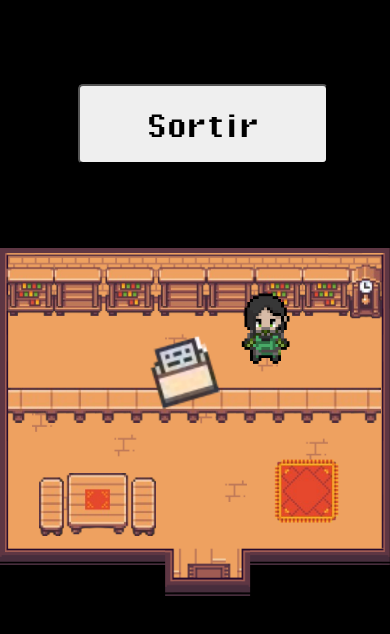
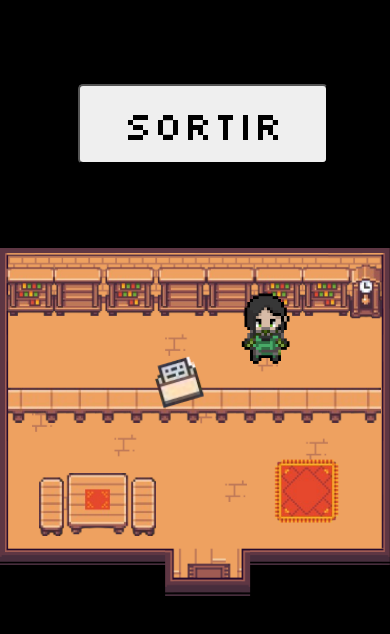
Before and after one commit to Thomas-bon/PortFolio-2024, a plain HTML site: page houseLetter.html in a window 390 px wide. Drawn offline with Linux system fonts and the light colour scheme.

Commit message:
Ajusts responsive

```diff
--- a/homePage.css
+++ b/homePage.css
@@ -413,7 +413,7 @@
         justify-content: center;
         align-items: center;
         font-family: "pixel";
-        font-size: 50px;
+        font-size: 40px;
     }
 
     #houseLetter .sign {
--- a/houseIdentity.css
+++ b/houseIdentity.css
@@ -89,6 +89,7 @@ body {
     top: 15%;
     left: 9%;
     font-family: 'Silkscreen', cursive;
+    color: black;
     font-size: 45px;
     height: 100px;
     width: 300px;
@@ -190,7 +191,7 @@ body {
     border: 15px solid #5E3643;
     align-items: center;
     position: absolute;
-    height: 90%;
+    height: 100%;
     width: 15%;
     right: 5%;
     gap: 60px;
--- a/houseLetter.css
+++ b/houseLetter.css
@@ -1,3 +1,6 @@
+@import url('https://fonts.googleapis.com/css2?family=Silkscreen&display=swap');
+
+
 @font-face {
     font-family: "pixel";
     src: url(Typographie/PixelOperator-Bold.ttf);
@@ -91,7 +94,7 @@ body {
     position: absolute;
     top: 10%;
     left: 5%;
-    font-family: "pixel";
+    font-family: 'Silkscreen', cursive;
     color: black;
     font-size: 45px;
     height: 100px;
@@ -357,6 +360,13 @@ body {
         background-size: contain;
     }
 
+    #objet {
+        height: 50px;
+        width: 50px;
+        bottom: 53%;
+        right: 48%;
+    }
+
     #leave {
         font-size: 40px;
         height: 80px;
--- a/houseProjects.css
+++ b/houseProjects.css
@@ -1,3 +1,6 @@
+@import url('https://fonts.googleapis.com/css2?family=Silkscreen&display=swap');
+
+
 @font-face {
     font-family: "pixel";
     src: url(Typographie/PixelOperator-Bold.ttf);
@@ -90,7 +93,7 @@ body {
     position: absolute;
     top: 10%;
     left: 5%;
-    font-family: "pixel";
+    font-family: 'Silkscreen', cursive;
     color: black;
     font-size: 45px;
     height: 100px;
```
